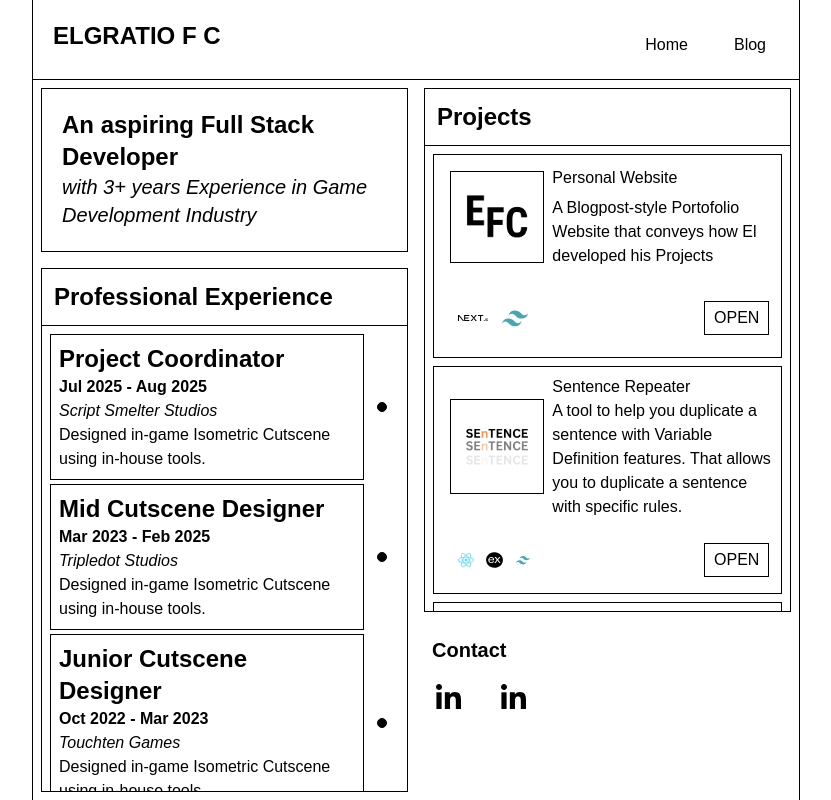
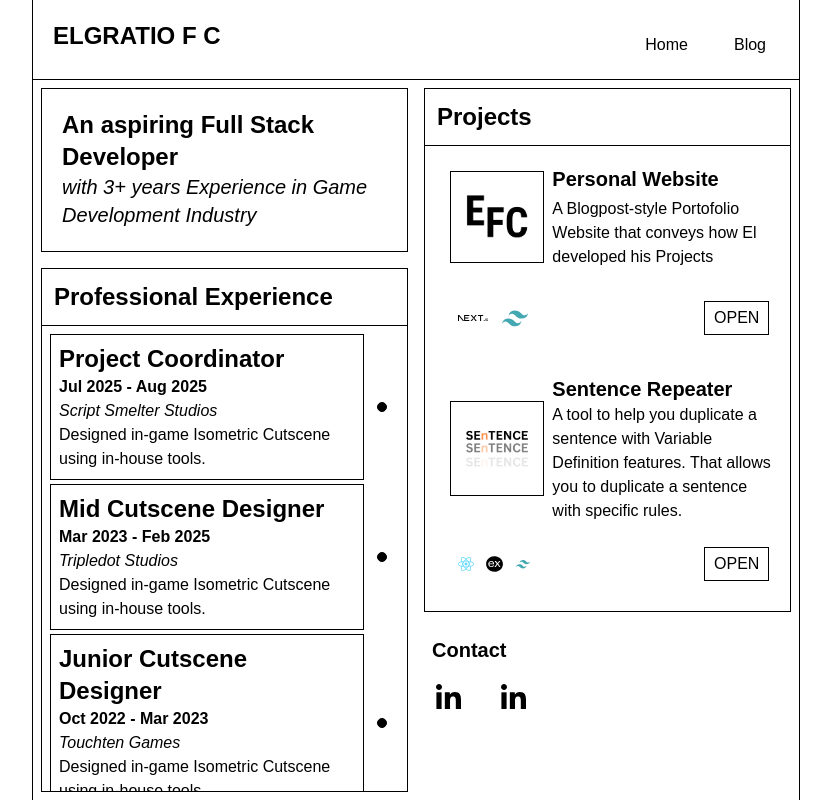
Before and after one commit to akael888/akael888-site, a Next.js app: page / in a window 1280 px wide. Shown: the whole page, without its empty margins (224-1055 px from the left). Built offline with nearby package versions, Linux system fonts and the light colour scheme.

Commit message:
feat : Adjusted Project Card Text Style and Size

```diff
--- a/src/app/components/project-card.tsx
+++ b/src/app/components/project-card.tsx
@@ -16,7 +16,7 @@ const ProjectCard: React.FC<ProjectCardProps> = ({
   return (
     <>
       <div>
-        <div className="border-1">
+        <div className="border-1 border-white hover:border-black">
           <div className="grid grid-row-2 grid-cols-3 p-2">
             <div className=" row-span-2 flex justify-center items-center p-2 ">
               <div className="w-fit border-1 p-2">
@@ -30,7 +30,7 @@ const ProjectCard: React.FC<ProjectCardProps> = ({
             </div>
 
             <div className="col-span-2 flex justify-start items-center">
-              <h1>{name}</h1>
+              <h1 className="text-xl font-bold">{name}</h1>
             </div>
             <div className="col-span-2 flex justify-start items-center">
               {description}
```
